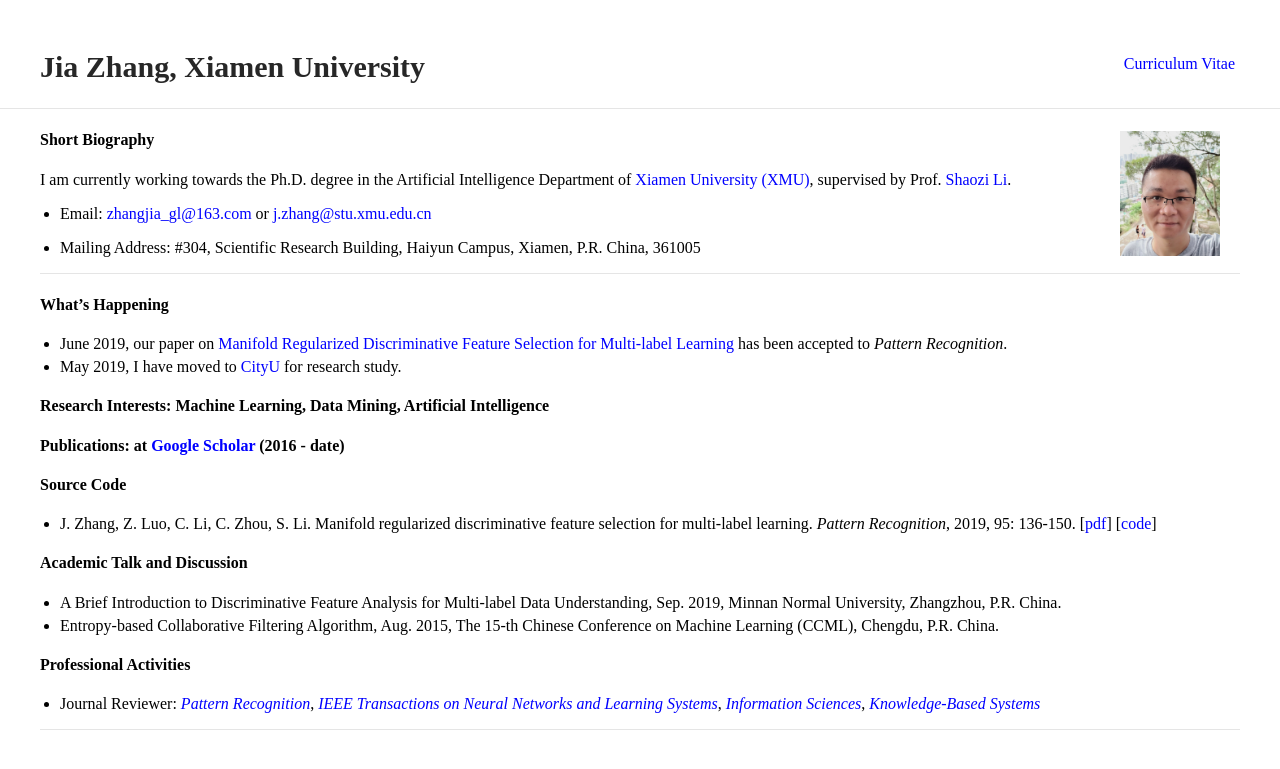
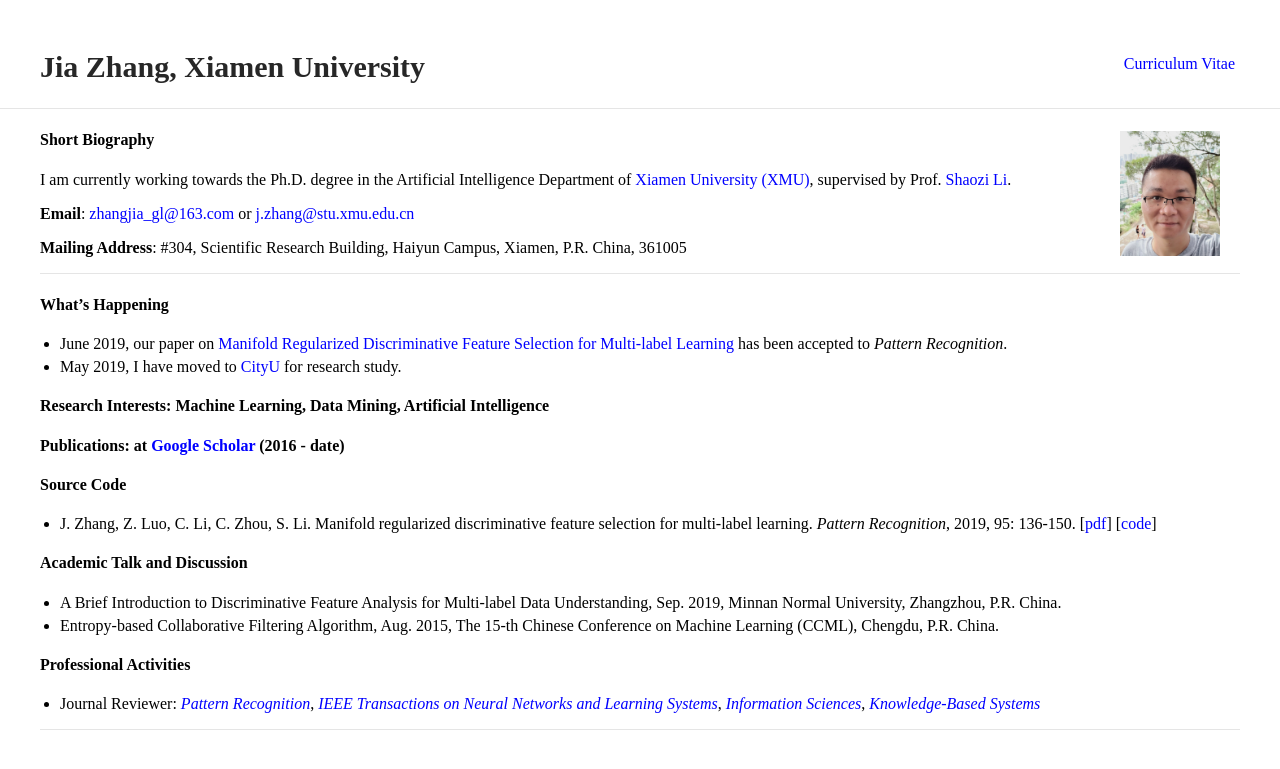
Before and after one commit to jiazhang-ml/jiazhang-ml.github.io, a Jekyll site: the page built from index.md, in a window 1280 px wide, cut to the strip 0-876 px from the top of the page. Shown: the top 769 px of the strip. Built offline with Jekyll 4.4.1, drawn with Linux system fonts in a browser that asks for light colours.

```diff
--- a/index.md
+++ b/index.md
@@ -8,9 +8,9 @@ layout: default
 
 I am currently working towards the Ph.D. degree in the Artificial Intelligence Department of [Xiamen University (XMU)](https://www.xmu.edu.cn/), supervised by Prof. [Shaozi Li](http://imt.xmu.edu.cn/szdw.html).
 
-* Email: [zhangjia_gl@163.com](mailto:zhangjia_gl@163.com) or [j.zhang@stu.xmu.edu.cn](mailto:j.zhang@stu.xmu.edu.cn)
+**Email**: [zhangjia_gl@163.com](mailto:zhangjia_gl@163.com) or [j.zhang@stu.xmu.edu.cn](mailto:j.zhang@stu.xmu.edu.cn)
 
-* Mailing Address: #304, Scientific Research Building, Haiyun Campus, Xiamen, P.R. China, 361005
+**Mailing Address**: #304, Scientific Research Building, Haiyun Campus, Xiamen, P.R. China, 361005
 
 ---
 
```
